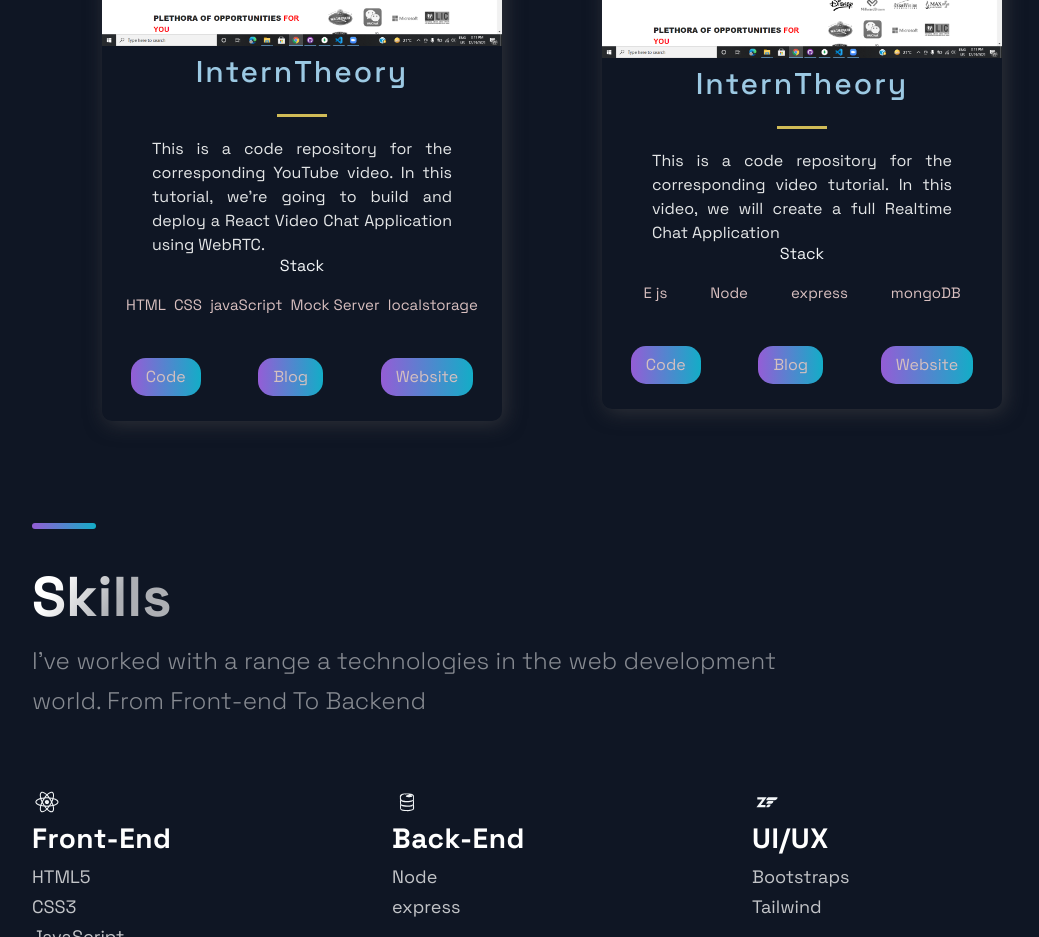
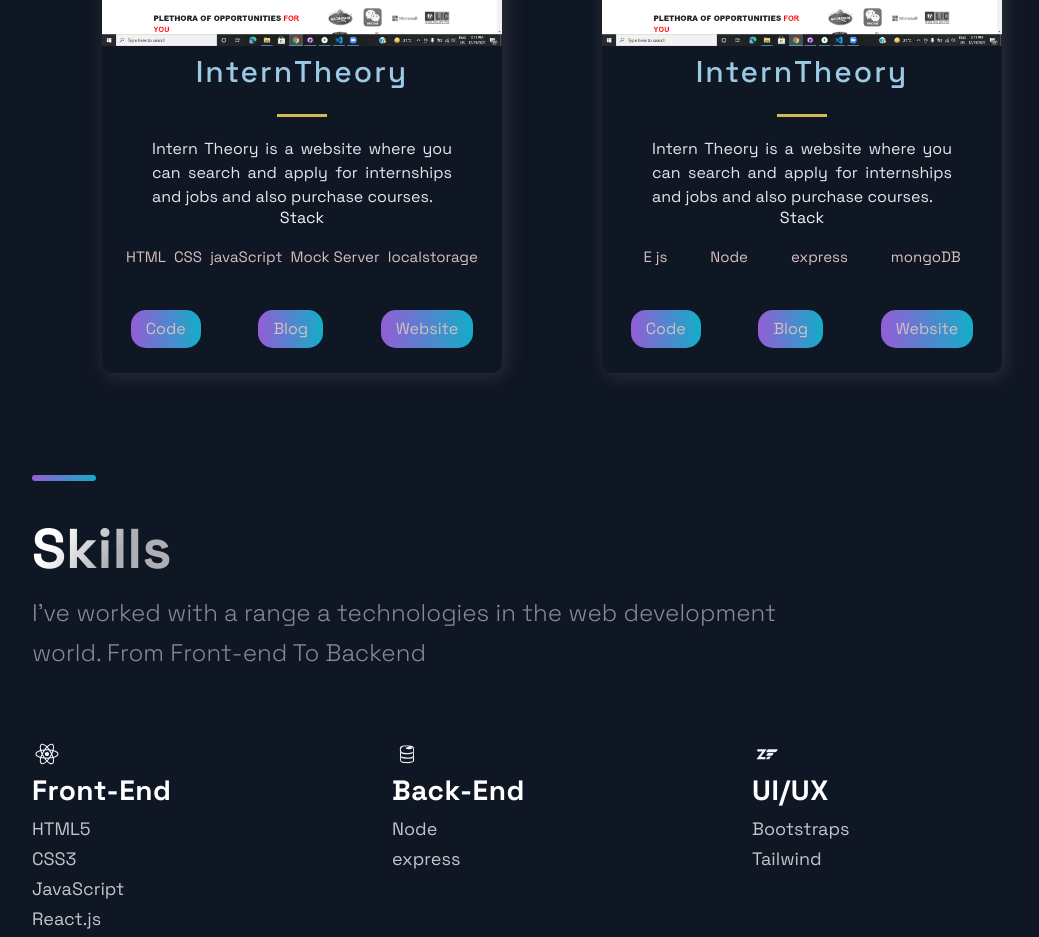
Before and after one commit to surajmasai/portfolio_website, a Next.js app: page / in a window 1280 px wide. Shown: the part 1800-2737 px from the top of the page, without its empty margins (88-1127 px from the left). Built offline with nearby package versions, Linux system fonts and the light colour scheme.

Commit message:
update project dec

```diff
--- a/src/constants/constants.js
+++ b/src/constants/constants.js
@@ -23,7 +23,7 @@ export const projects = [
   },
   {
     title: 'InternTheory',
-    description: "This is a code repository for the corresponding YouTube video. In this tutorial, we're going to build and deploy a React Video Chat Application using WebRTC.",
+    description: "Intern Theory is a website where you can search and apply for internships and jobs and also purchase courses.",
     image: '/images/3.png',
     tags: ['HTML', 'CSS', "javaScript", "Mock Server", "localstorage"],
     source: '#',
@@ -33,12 +33,12 @@ export const projects = [
   },
   {
     title: 'InternTheory',
-    description: "This is a code repository for the corresponding video tutorial. In this video, we will create a full Realtime Chat Application",
+    description: "Intern Theory is a website where you can search and apply for internships and jobs and also purchase courses.",
     image: '/images/3.png',
     tags: ['E js', 'Node', 'express', "mongoDB"],
     source: 'https://intern-theory-clone.herokuapp.com/InternTheory ',
     visit: 'https://github.com/RoushanFW196/Intern-Theory-clone-Ejs',
-    blog: "/",
+    blog: "https://medium.com/@roushankumar6338/intern-theory-clone-abb5f424cb5d",
     id: 3,
   },
 ];
```
